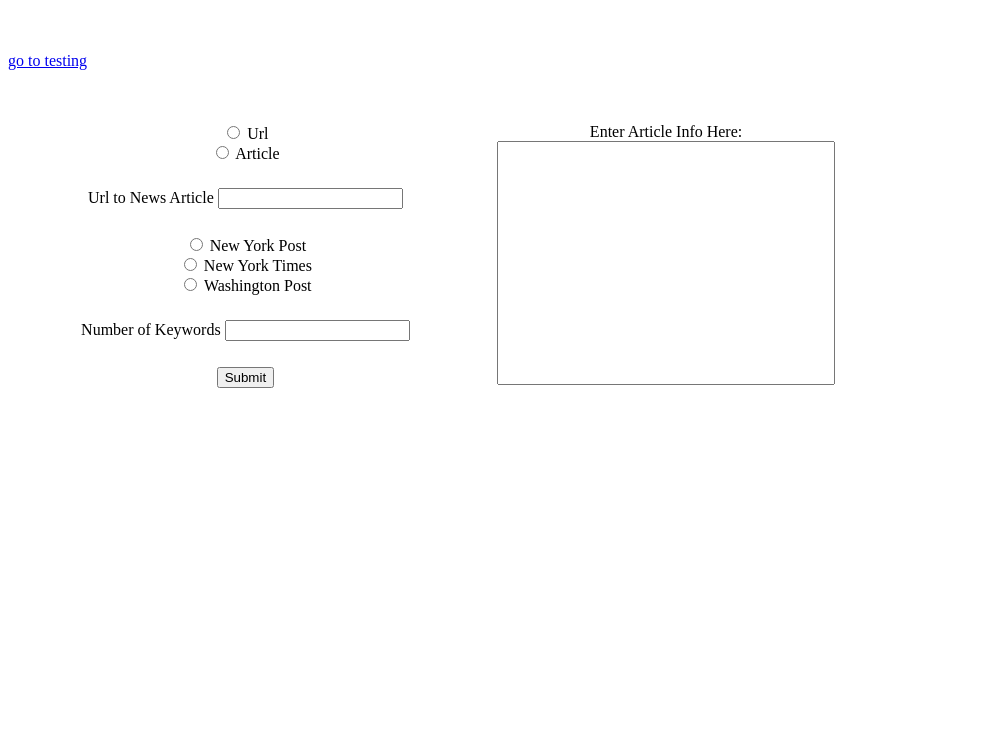
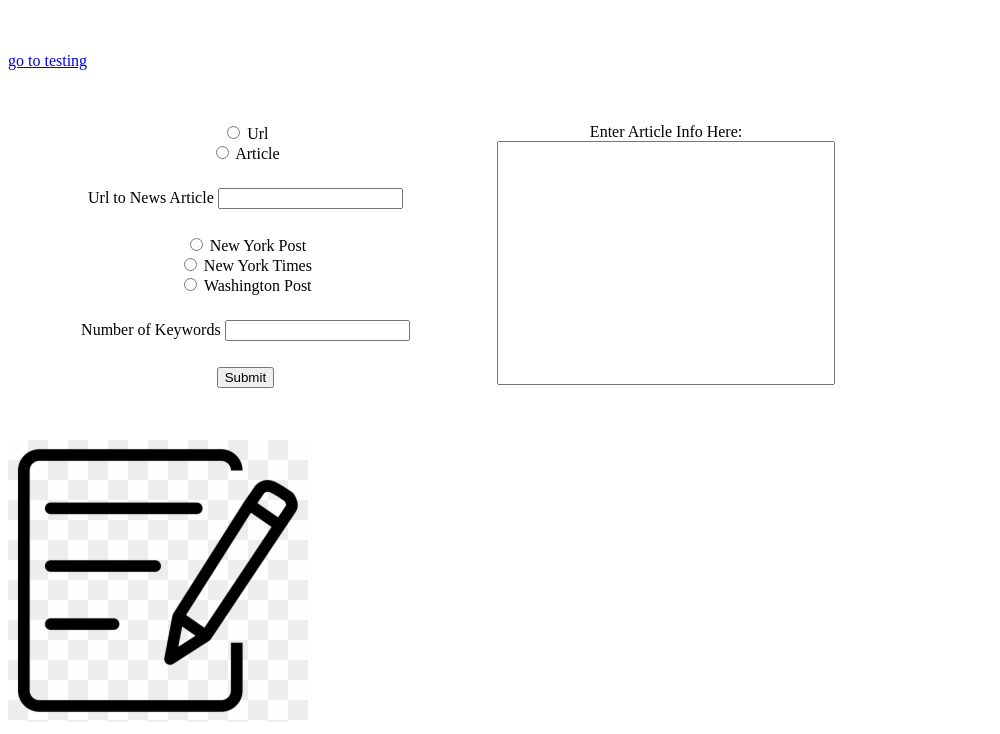
Before and after one commit to jdesai22/notatorElectron, an Electron app: page notatorWebApp/index.html in a window 1000 px wide. Shown: the part 105-839 px from the top of the page. Before the commit the page ends 800 px from the top, so only its background shows below. Drawn offline with Linux system fonts and the light colour scheme.

Commit message:
make homepage

```diff
--- a/notatorWebApp/index.html
+++ b/notatorWebApp/index.html
@@ -86,7 +86,7 @@
         <input id = "return" type  = "submit" value = "Return">
       </div>
 
-
+      <img src = "static/notepadpng.png">
     </div>
 
       <!-- You can also require other files to run in this process -->
```
Also changed, not shown: notatorWebApp/static/notepadpng.png (added).
